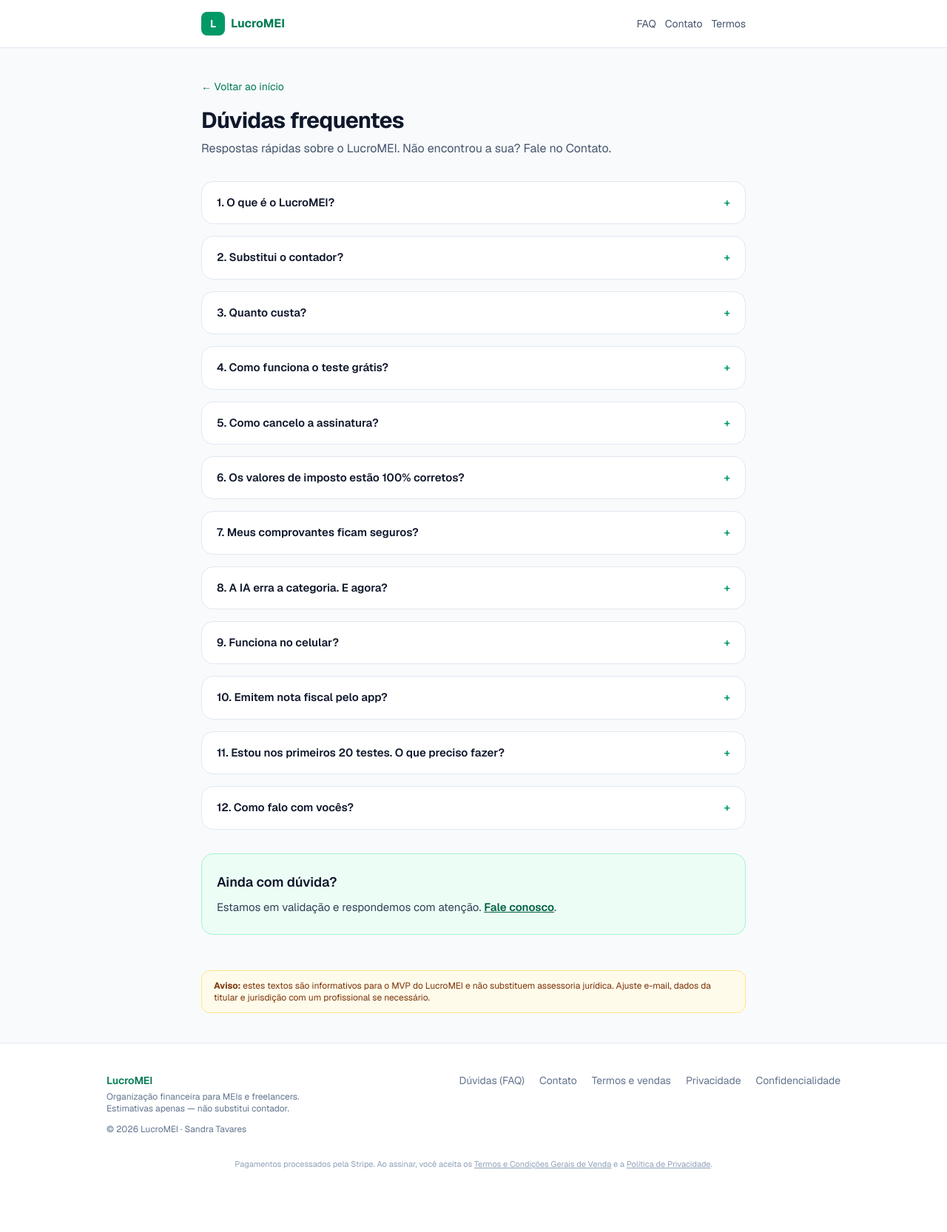
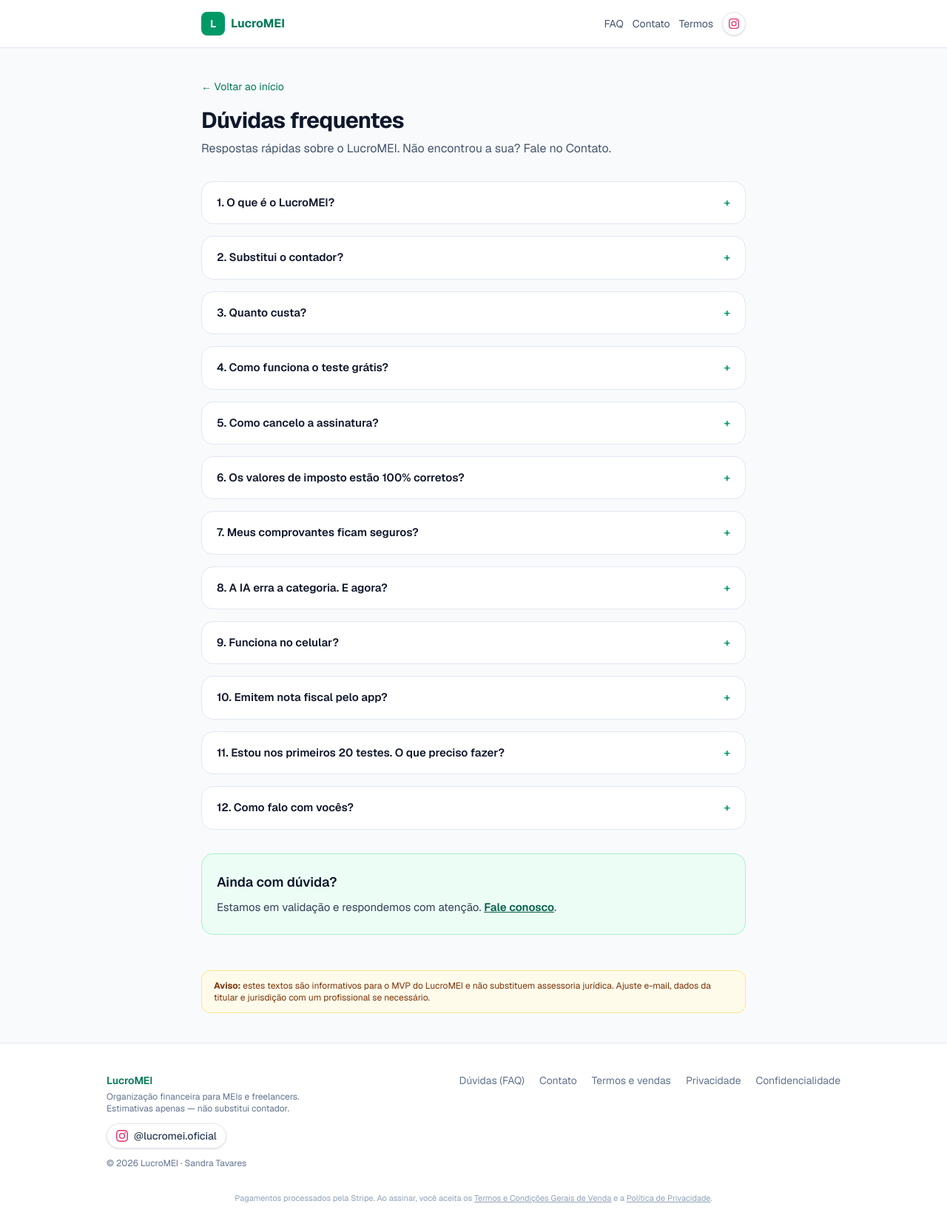
Before and after one commit to LucroMEI/LucroMei, a Next.js app: page /faq in a window 1280 px wide. Shown: the top 1666 px of the page at 74% size. Before the commit the page ends 1623 px from the top, so only its background shows below. Built offline with nearby package versions, Linux system fonts and the light colour scheme.

Commit message:
Add Instagram icon linking to @lucromei.oficial
Show the handle on landing header, app nav, legal pages, contact and footer.

```diff
--- a/src/app/page.tsx
+++ b/src/app/page.tsx
@@ -11,6 +11,7 @@ import {
 import { Button } from "@/components/ui/button";
 import { Disclaimer } from "@/components/disclaimer";
 import { SiteFooter } from "@/components/site-footer";
+import { InstagramLink } from "@/components/instagram-link";
 
 const features = [
   {
@@ -54,6 +55,7 @@ export default function LandingPage() {
             <span className="text-lg">LucroMEI</span>
           </div>
           <div className="flex items-center gap-2">
+            <InstagramLink className="hidden sm:inline-flex" />
             <Link href="/login">
               <Button variant="ghost" size="sm" className="text-slate-700">
                 Entrar
--- a/src/components/app-nav.tsx
+++ b/src/components/app-nav.tsx
@@ -12,6 +12,7 @@ import {
   Camera,
 } from "lucide-react";
 import { cn } from "@/lib/utils";
+import { InstagramLink } from "@/components/instagram-link";
 
 const links = [
   { href: "/dashboard", label: "Início", icon: LayoutDashboard },
@@ -36,6 +37,7 @@ export function AppNav() {
             </span>
             LucroMEI
           </Link>
+          <div className="flex items-center gap-2">
             <nav className="hidden items-center gap-1 md:flex">
               {links.map(({ href, label, icon: Icon }) => {
                 const active = pathname.startsWith(href);
@@ -56,6 +58,8 @@ export function AppNav() {
                 );
               })}
             </nav>
+            <InstagramLink className="hidden sm:inline-flex" />
+          </div>
         </div>
       </header>
 
--- a/src/components/contact-form.tsx
+++ b/src/components/contact-form.tsx
@@ -5,7 +5,12 @@ import Link from "next/link";
 import { Button } from "@/components/ui/button";
 import { Input, Label, Textarea, Select } from "@/components/ui/input";
 import { Card, CardContent } from "@/components/ui/card";
-import { AtSign, Mail, MessageCircle } from "lucide-react";
+import { Mail, MessageCircle } from "lucide-react";
+import {
+  InstagramIcon,
+  INSTAGRAM_HANDLE,
+  INSTAGRAM_URL,
+} from "@/components/instagram-link";
 
 export function ContactForm() {
   const [name, setName] = useState("");
@@ -50,16 +55,18 @@ export function ContactForm() {
       <Card className="md:col-span-1">
         <CardContent className="space-y-4 pt-5">
           <div className="flex items-start gap-3">
-            <AtSign className="mt-0.5 h-5 w-5 text-emerald-600" />
+            <span className="mt-0.5 flex h-9 w-9 shrink-0 items-center justify-center rounded-full bg-gradient-to-br from-[#f9ce34] via-[#ee2a7b] to-[#6228d7] text-white shadow-sm">
+              <InstagramIcon className="h-4 w-4 text-white" />
+            </span>
             <div>
               <p className="text-sm font-semibold text-slate-900">Instagram</p>
               <a
-                href="https://www.instagram.com/lucromei.oficial"
+                href={INSTAGRAM_URL}
                 target="_blank"
-                rel="noreferrer"
-                className="text-sm text-emerald-700 hover:underline"
+                rel="noopener noreferrer"
+                className="text-sm font-medium text-emerald-700 hover:underline"
               >
-                @lucromei.oficial
+                {INSTAGRAM_HANDLE}
               </a>
               <p className="mt-1 text-xs text-slate-500">
                 Melhor canal para os primeiros testes e DMs.
--- /dev/null
+++ b/src/components/instagram-link.tsx
@@ -0,0 +1,90 @@
+import { cn } from "@/lib/utils";
+
+export const INSTAGRAM_URL = "https://www.instagram.com/lucromei.oficial";
+export const INSTAGRAM_HANDLE = "@lucromei.oficial";
+
+/** Ícone oficial-style do Instagram (SVG inline — lucide não inclui marcas). */
+export function InstagramIcon({
+  className,
+  ...props
+}: React.SVGProps<SVGSVGElement>) {
+  return (
+    <svg
+      viewBox="0 0 24 24"
+      fill="currentColor"
+      aria-hidden
+      className={cn("h-5 w-5", className)}
+      {...props}
+    >
+      <path d="M12 2.163c3.204 0 3.584.012 4.85.07 3.252.148 4.771 1.691 4.919 4.919.058 1.265.069 1.645.069 4.849 0 3.205-.012 3.584-.069 4.849-.149 3.225-1.664 4.771-4.919 4.919-1.266.058-1.644.07-4.85.07-3.204 0-3.584-.012-4.849-.07-3.26-.149-4.771-1.699-4.919-4.92-.058-1.265-.07-1.644-.07-4.849 0-3.204.013-3.583.07-4.849.149-3.227 1.664-4.771 4.919-4.919 1.266-.057 1.645-.069 4.849-.069zM12 0C8.741 0 8.333.014 7.053.072 2.695.272.273 2.69.073 7.052.014 8.333 0 8.741 0 12c0 3.259.014 3.668.072 4.948.2 4.358 2.618 6.78 6.98 6.98C8.333 23.986 8.741 24 12 24c3.259 0 3.668-.014 4.948-.072 4.354-.2 6.782-2.618 6.979-6.98.059-1.28.073-1.689.073-4.948 0-3.259-.014-3.667-.072-4.947-.196-4.354-2.617-6.78-6.979-6.98C15.668.014 15.259 0 12 0zm0 5.838a6.162 6.162 0 100 12.324 6.162 6.162 0 000-12.324zM12 16a4 4 0 110-8 4 4 0 010 8zm6.406-11.845a1.44 1.44 0 100 2.881 1.44 1.44 0 000-2.881z" />
+    </svg>
+  );
+}
+
+type InstagramLinkProps = {
+  className?: string;
+  iconClassName?: string;
+  showLabel?: boolean;
+  /** compact = só o ícone redondo (header/nav) */
+  variant?: "icon" | "pill" | "inline";
+};
+
+export function InstagramLink({
+  className,
+  iconClassName,
+  showLabel = false,
+  variant = "icon",
+}: InstagramLinkProps) {
+  if (variant === "pill") {
+    return (
+      <a
+        href={INSTAGRAM_URL}
+        target="_blank"
+        rel="noopener noreferrer"
+        className={cn(
+          "inline-flex items-center gap-2 rounded-full border border-slate-200 bg-white px-3 py-1.5 text-sm font-medium text-slate-700 shadow-sm transition hover:border-emerald-300 hover:bg-emerald-50 hover:text-emerald-800",
+          className
+        )}
+        aria-label={`Instagram ${INSTAGRAM_HANDLE}`}
+      >
+        <InstagramIcon className={cn("h-4 w-4 text-[#E1306C]", iconClassName)} />
+        <span>{INSTAGRAM_HANDLE}</span>
+      </a>
+    );
+  }
+
+  if (variant === "inline") {
+    return (
+      <a
+        href={INSTAGRAM_URL}
+        target="_blank"
+        rel="noopener noreferrer"
+        className={cn(
+          "inline-flex items-center gap-2 text-emerald-700 hover:underline",
+          className
+        )}
+        aria-label={`Instagram ${INSTAGRAM_HANDLE}`}
+      >
+        <InstagramIcon className={cn("h-5 w-5 text-[#E1306C]", iconClassName)} />
+        {(showLabel ?? true) && <span>{INSTAGRAM_HANDLE}</span>}
+      </a>
+    );
+  }
+
+  // icon only
+  return (
+    <a
+      href={INSTAGRAM_URL}
+      target="_blank"
+      rel="noopener noreferrer"
+      className={cn(
+        "inline-flex h-9 w-9 items-center justify-center rounded-full border border-slate-200 bg-white text-[#E1306C] shadow-sm transition hover:border-pink-200 hover:bg-pink-50",
+        className
+      )}
+      aria-label={`Instagram ${INSTAGRAM_HANDLE}`}
+      title={INSTAGRAM_HANDLE}
+    >
+      <InstagramIcon className={cn("h-4 w-4", iconClassName)} />
+    </a>
+  );
+}
--- a/src/components/legal-shell.tsx
+++ b/src/components/legal-shell.tsx
@@ -1,5 +1,6 @@
 import Link from "next/link";
 import { SiteFooter } from "@/components/site-footer";
+import { InstagramLink } from "@/components/instagram-link";
 
 export function LegalShell({
   title,
@@ -20,7 +21,7 @@ export function LegalShell({
             </span>
             LucroMEI
           </Link>
-          <nav className="flex flex-wrap gap-3 text-xs text-slate-600 sm:text-sm">
+          <nav className="flex flex-wrap items-center gap-3 text-xs text-slate-600 sm:text-sm">
             <Link href="/faq" className="hover:text-emerald-700">
               FAQ
             </Link>
@@ -30,6 +31,7 @@ export function LegalShell({
             <Link href="/termos" className="hover:text-emerald-700">
               Termos
             </Link>
+            <InstagramLink className="h-8 w-8" iconClassName="h-3.5 w-3.5" />
           </nav>
         </div>
       </header>
--- a/src/components/site-footer.tsx
+++ b/src/components/site-footer.tsx
@@ -1,4 +1,5 @@
 import Link from "next/link";
+import { InstagramLink } from "@/components/instagram-link";
 
 const links = [
   { href: "/faq", label: "Dúvidas (FAQ)" },
@@ -19,6 +20,9 @@ export function SiteFooter() {
               Organização financeira para MEIs e freelancers. Estimativas apenas —
               não substitui contador.
             </p>
+            <div className="mt-3 flex items-center gap-2">
+              <InstagramLink variant="pill" />
+            </div>
             <p className="mt-3 text-xs">© {new Date().getFullYear()} LucroMEI · Sandra Tavares</p>
           </div>
           <nav className="flex flex-wrap gap-x-5 gap-y-2">
```
Lines whose indentation alone changed are shown as unchanged.
